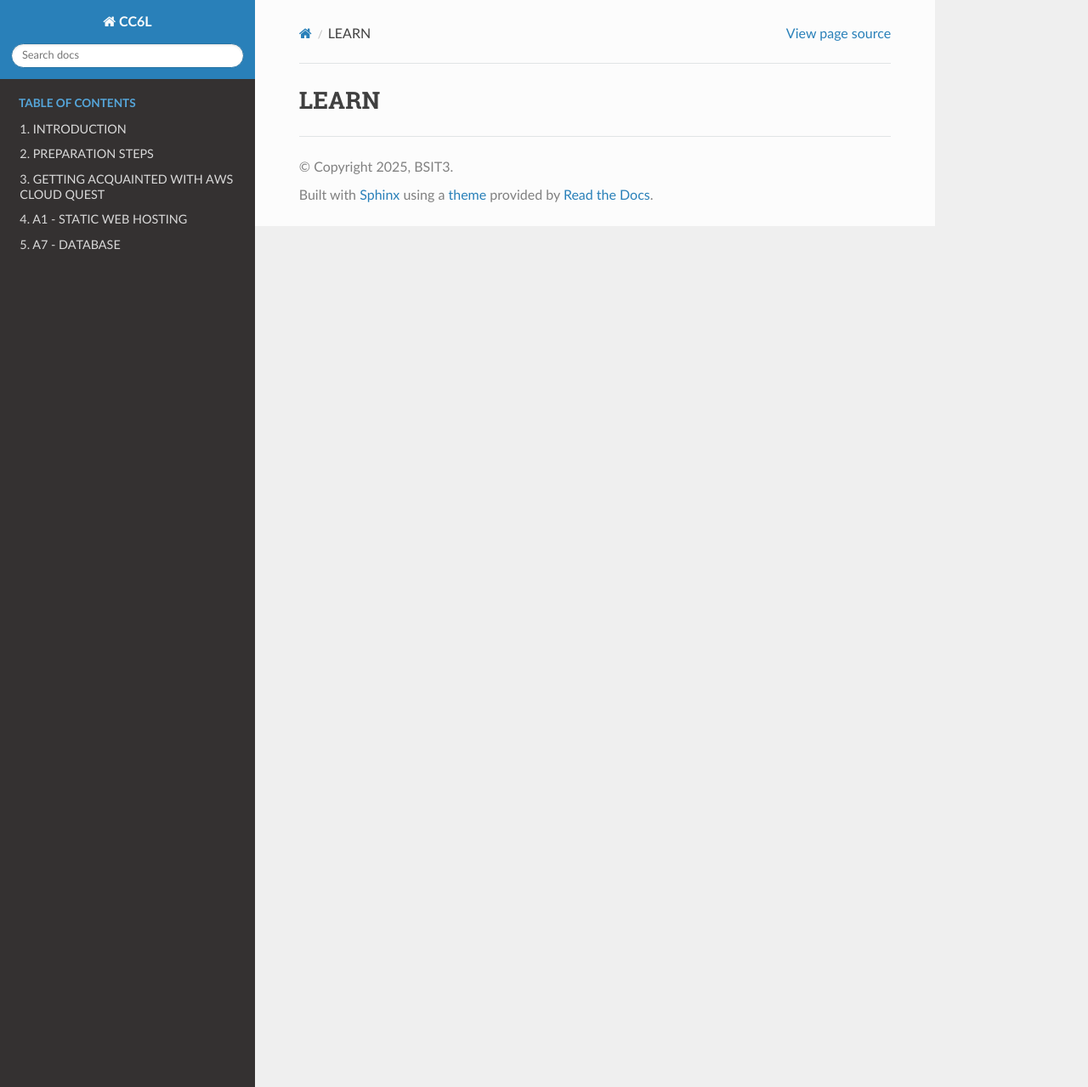
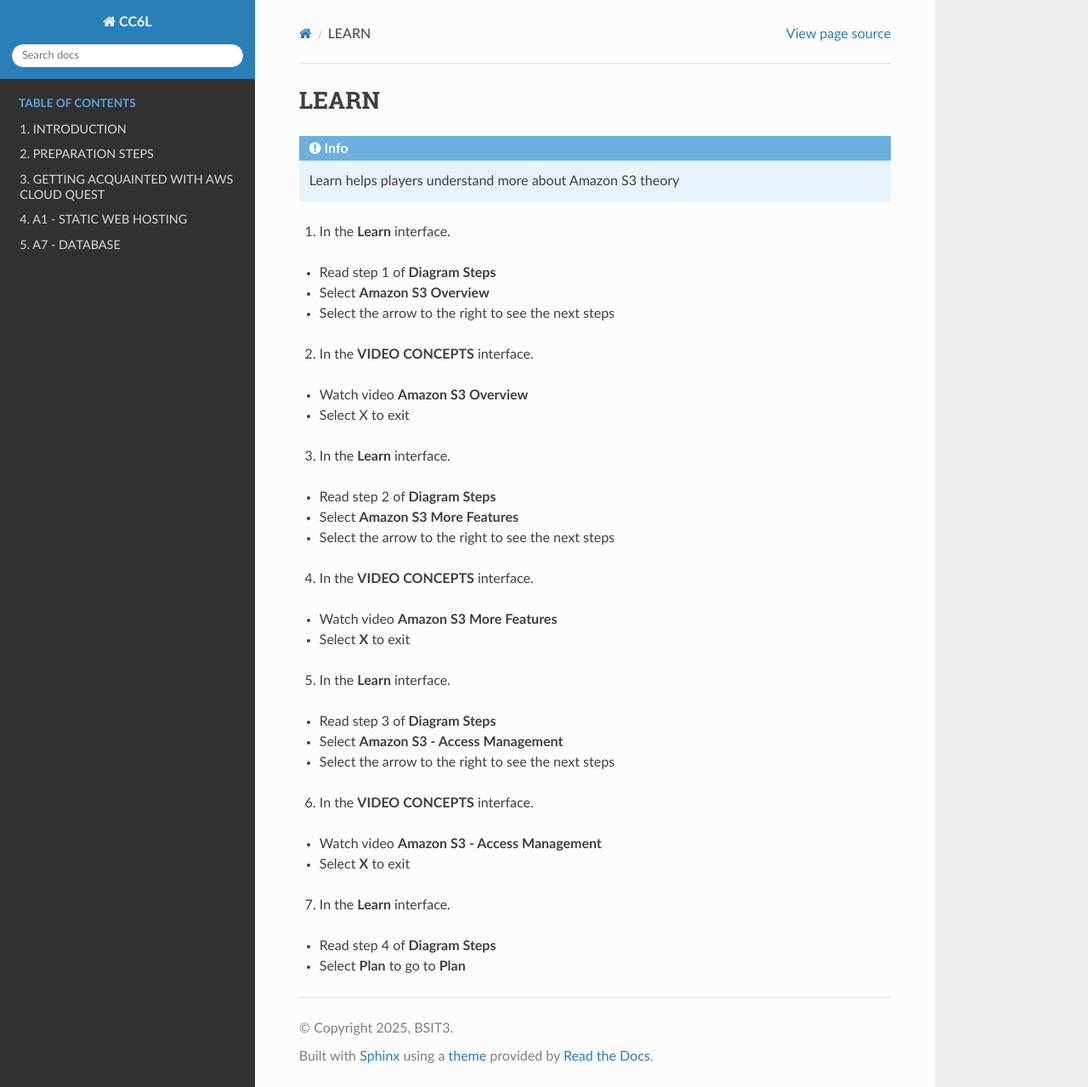
Before and after one commit to jambybrillo/aws_partitioner, a Sphinx documentation site: the page built from docs/source/a1_learn.rst, in a window 1280 px wide and 1279 px high. Shown: the whole window at 85% size. Built offline with Sphinx 7.4.7 and the Read the Docs theme 3.1.0, drawn with Linux system fonts in a browser that asks for light colours; pages that are not in the unit, such as notebooks, are missing from menus.

Commit message:
Update a1_learn.rst

```diff
--- a/docs/source/a1_learn.rst
+++ b/docs/source/a1_learn.rst
@@ -1,2 +1,45 @@
 LEARN
 ===========
+
+.. admonition:: Info
+
+  Learn helps players understand more about Amazon S3 theory
+
+
+1. In the **Learn** interface.
+
+- Read step 1 of **Diagram Steps**
+- Select **Amazon S3 Overview**
+- Select the arrow to the right to see the next steps
+
+2. In the **VIDEO CONCEPTS** interface.
+
+- Watch video **Amazon S3 Overview**
+- Select X to exit
+
+3. In the **Learn** interface.
+
+- Read step 2 of **Diagram Steps**
+- Select **Amazon S3 More Features**
+- Select the arrow to the right to see the next steps
+
+4. In the **VIDEO CONCEPTS** interface.
+
+- Watch video **Amazon S3 More Features**
+- Select **X** to exit
+
+5. In the **Learn** interface.
+
+- Read step 3 of **Diagram Steps**
+- Select **Amazon S3 - Access Management**
+- Select the arrow to the right to see the next steps
+
+6. In the **VIDEO CONCEPTS** interface.
+
+- Watch video **Amazon S3 - Access Management**
+- Select **X** to exit
+
+7. In the **Learn** interface.
+
+- Read step 4 of **Diagram Steps**
+- Select **Plan** to go to **Plan**
```
